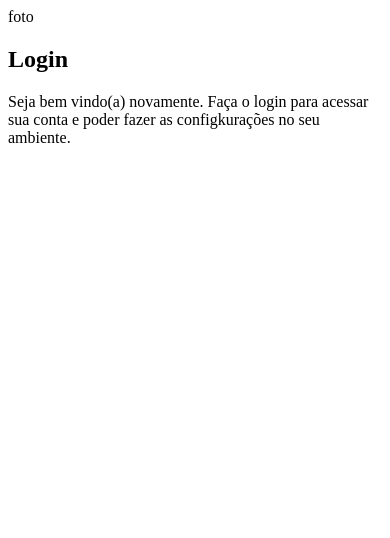
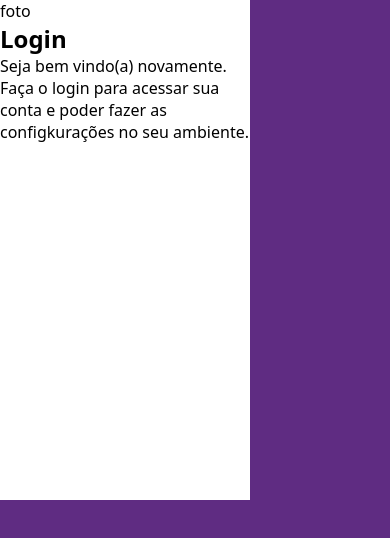
Before and after one commit to lucassale/projeto-login, a plain HTML site: page index.html in a window 390 px wide. Drawn offline with Linux system fonts and the light colour scheme.

Commit message:
criando mobile first

```diff
--- /dev/null
+++ b/estilos/style.css
@@ -0,0 +1,30 @@
+@charset "UTF-8";
+
+/*
+Paleta de cores:
+verde: #49a09d
+lilás: #5f2c82
+*/
+
+*{
+    margin: 0px;
+    padding: 0px;
+    box-sizing: border-box;
+    font-family: system-ui, -apple-system, BlinkMacSystemFont, 'Segoe UI', Roboto, Oxygen, Ubuntu, Cantarell, 'Open Sans', 'Helvetica Neue', sans-serif;
+}
+
+html, body{
+    background-color: #5f2c82;
+    height: 100vh;
+    width: 100vw;
+}
+
+main{
+    background-color: white;
+    height: 500px;
+    width: 250px;
+}
+
+div#imagem{
+    background-image: url('../imagens/ro');
+}
--- a/index.html
+++ b/index.html
@@ -5,6 +5,7 @@
     <meta http-equiv="X-UA-Compatible" content="IE=edge">
     <meta name="viewport" content="width=device-width, initial-scale=1.0">
     <title>Login</title>
+    <link rel="stylesheet" href="estilos/style.css">
 </head>
 <body>
     <main>
```
Also changed, not shown: estilos/key_FILL0_wght400_GRAD0_opsz48.png (added), estilos/login_FILL0_wght400_GRAD0_opsz48.png (added), estilos/person_FILL0_wght400_GRAD0_opsz48.png (added), estilos/robog.jpg (added), estilos/robom.jpg (added), estilos/robop.jpg (added).
